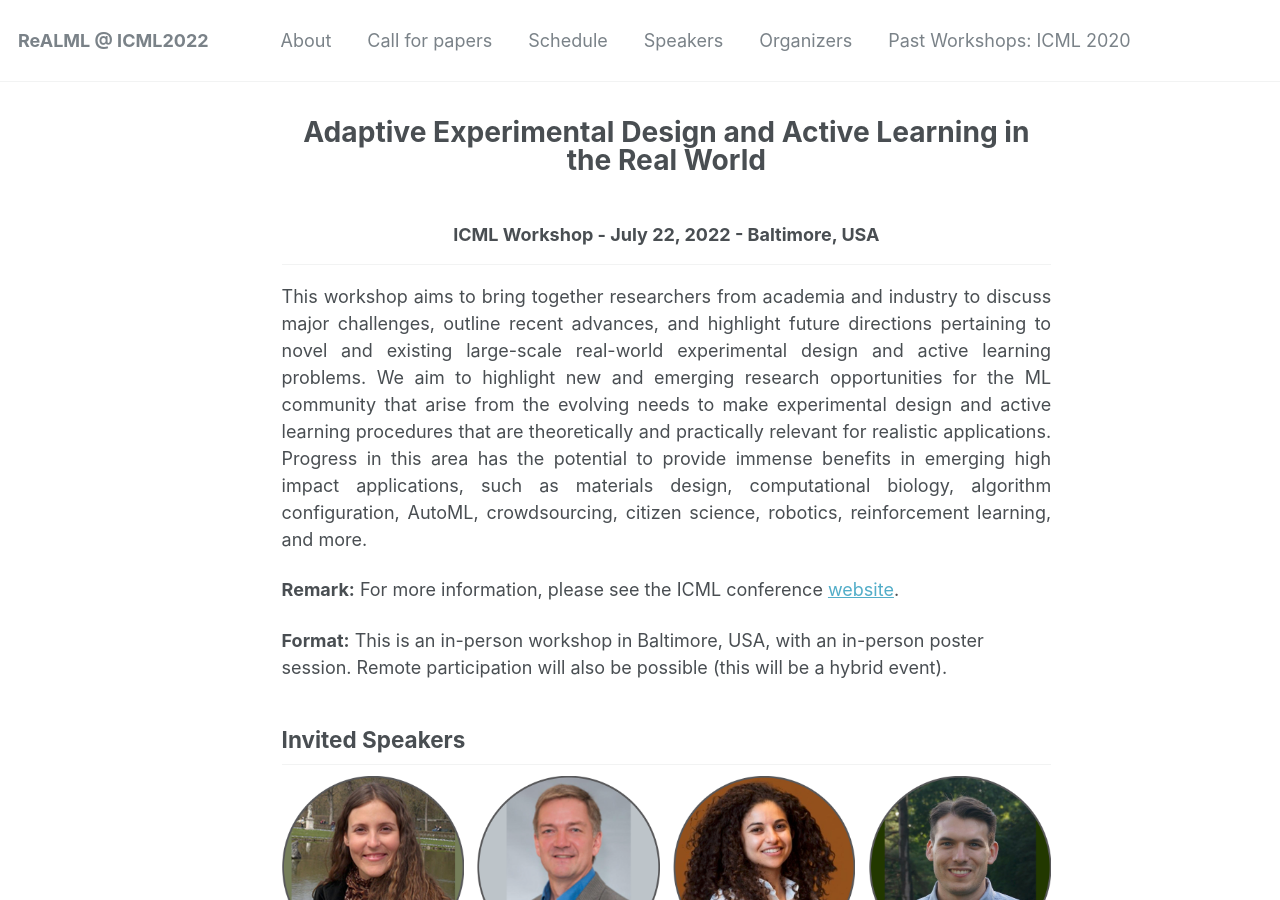
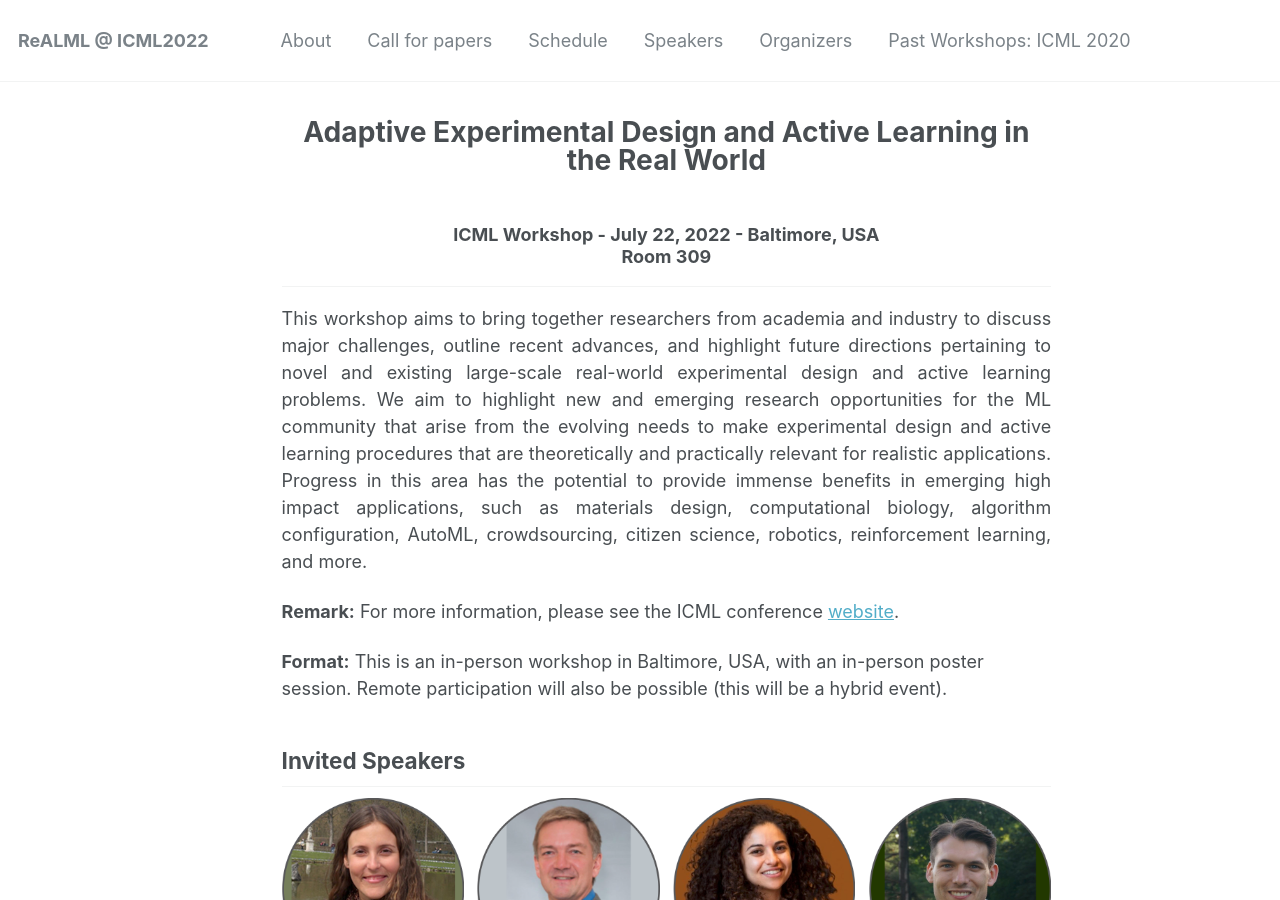
Before and after one commit to realworldml/icml2022, a Jekyll site: the page built from _pages/about.md, in a window 1280 px wide and 900 px high. Built offline with Jekyll 4.4.1, drawn with Linux system fonts in a browser that asks for light colours.

Commit message:
add room number to homepage

```diff
--- a/_pages/about.md
+++ b/_pages/about.md
@@ -57,7 +57,7 @@ feature_row_custom2:
 
 
 ---
-### <center> ICML Workshop - July 22, 2022 - Baltimore, USA </center> ###
+### <center>ICML Workshop - July 22, 2022 - Baltimore, USA<br/>Room 309</center> ###
 ------
 
 {: .text-justify}
```
